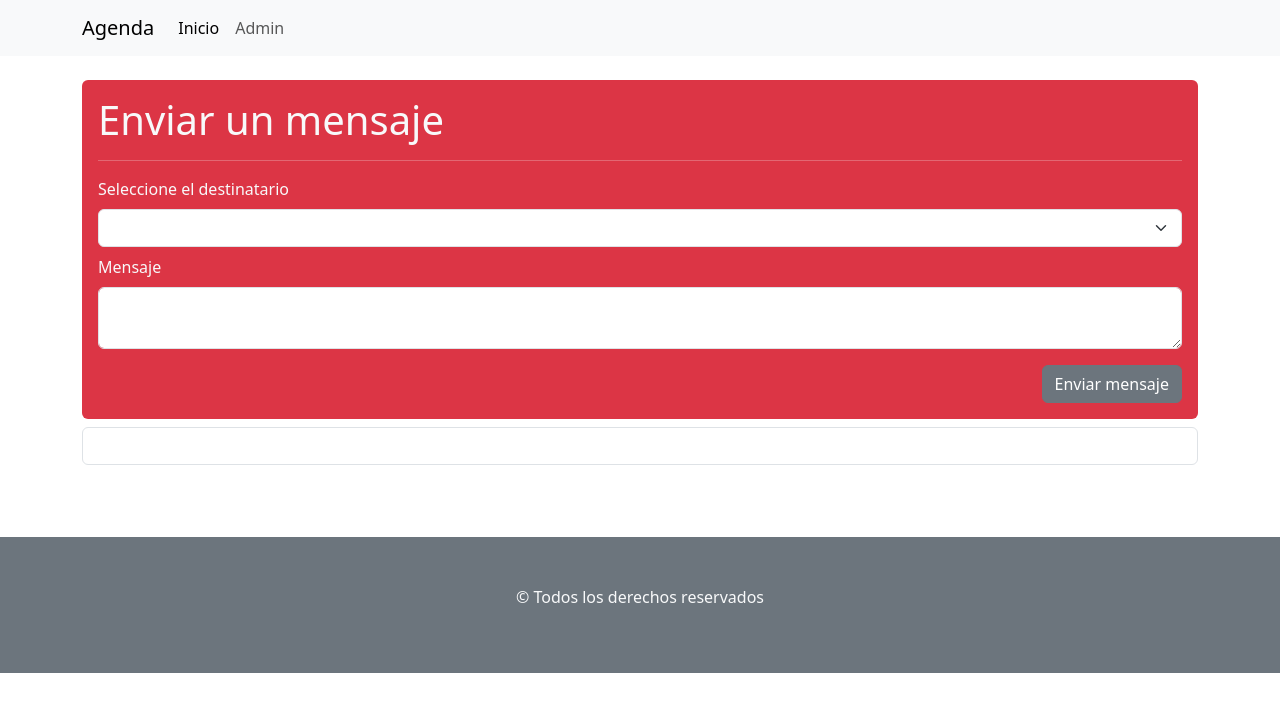
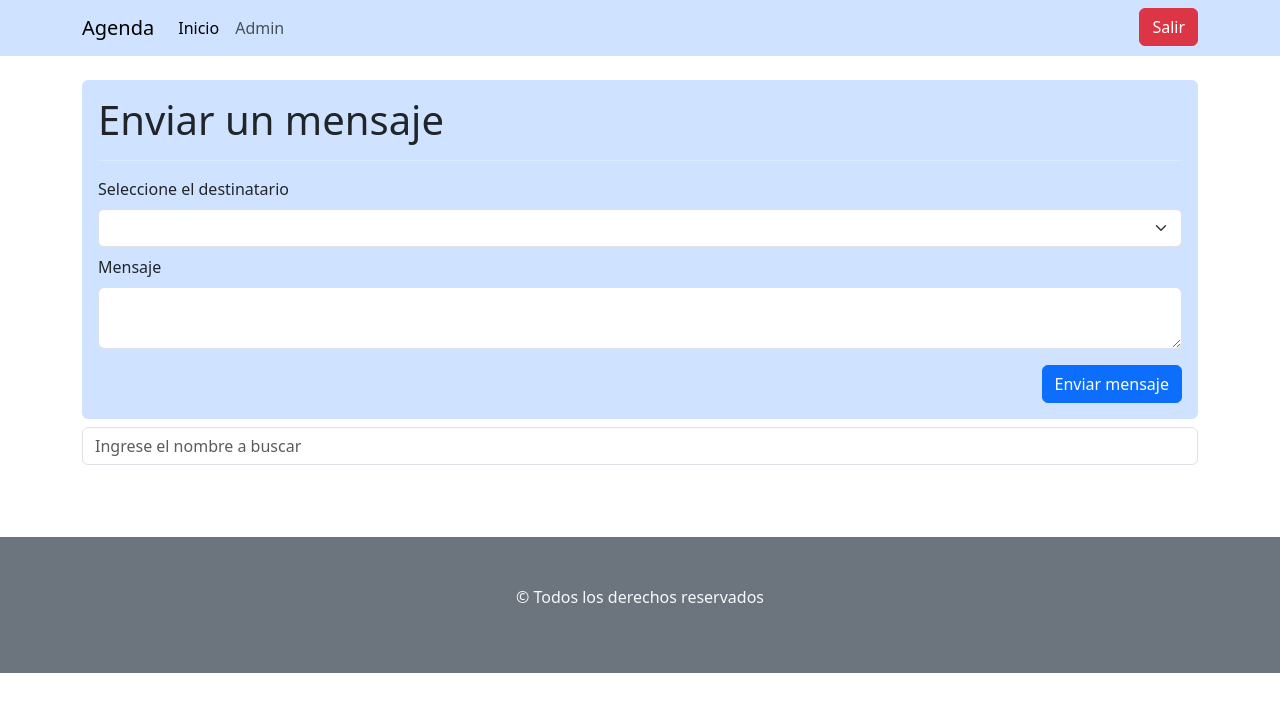
Before and after one commit to CardozoMartin/Agenda63i, a plain HTML site: page index.html in a window 1280 px wide. Drawn offline with nearby package versions, Linux system fonts and the light colour scheme; some packages are replaced by stand-ins of ours; a script that the page names is missing.

Commit message:
se agregan modifcaciones de estilos a todo

```diff
--- a/index.html
+++ b/index.html
@@ -23,13 +23,13 @@
       crossorigin="anonymous"
     ></script>
     <script defer src="https://cdn.jsdelivr.net/npm/sweetalert2@11"></script>
-    <link rel="stylesheet" href="./css/index.css">
+
   </head>
   <body>
     <header>
-      <nav class="navbar navbar-expand-lg bg-body-tertiary">
+      <nav class="navbar navbar-expand-lg bg-primary-subtle">
         <div class="container">
-          <a class="navbar-brand" href="#">Agenda</a>
+          <a class="navbar-brand fw-medium" href="#">Agenda</a>
           <button
             class="navbar-toggler"
             type="button"
@@ -44,12 +44,12 @@
           <div class="collapse navbar-collapse" id="navbarAgenda">
             <ul class="navbar-nav mb-2 mb-lg-0 w-100">
               <li class="nav-item">
-                <a class="nav-link active" aria-current="page" href="#"
+                <a class="nav-link active fw-medium" aria-current="page" href="#"
                   >Inicio</a
                 >
               </li>
               <li class="nav-item">
-                <a class="nav-link" href="./pages/login.html">Admin</a>
+                <a class="nav-link fw-medium" href="./pages/login.html">Admin</a>
               </li>
               <li class="nav-item ms-md-auto">
                 <button class="nav-link text-danger d-none" id="boton-salir">
@@ -62,22 +62,22 @@
       </nav>
     </header>
     <main class="container my-4">
-      <section class="p-3 bg-danger text-light rounded mb-2">
-        <h1 class="display-6 mb-2">Enviar un mensaje</h1>
+      <section class="p-3 bg-primary-subtle text-light rounded mb-2">
+        <h1 class="display-6 mb-2 text-dark">Enviar un mensaje</h1>
         <hr />
         <form>
           <fieldset>
-            <label for="select-contactos" class="form-label"
+            <label for="select-contactos" class="form-label text-dark"
               >Seleccione el destinatario</label
             >
             <select id="select-contactos" class="form-select"></select>
           </fieldset>
           <fieldset class="mt-2">
-            <label for="mensaje-contactos" class="form-label">Mensaje</label>
+            <label for="mensaje-contactos" class="form-label text-dark">Mensaje</label>
             <textarea id="mensaje-contactos" class="form-control"></textarea>
           </fieldset>
           <div class="text-end mt-3">
-            <button type="submit" class="btn btn-secondary">
+            <button type="submit" class="btn btn-primary">
               Enviar mensaje
             </button>
           </div>
@@ -87,8 +87,9 @@
         <form class="d-flex gap-2 w-100 fw-bolder" id="form-index-contactos">
           <input
             type="text"
-            class="form-control"
+            class="form-control fw-medium"
             id="input-busqueda-contactos"
+            placeholder="Ingrese el nombre a buscar"
           />
 
         </form>
--- a/js/admin/adminUtils.js
+++ b/js/admin/adminUtils.js
@@ -14,7 +14,7 @@ export const crearFilaTabla = (contacto, indice) => {
   const tbody = document.getElementById('tbody-contactos');
 
   const tr = document.createElement('tr');
-
+  tr.classList="fw-medium"
   // INDICE
 
   const tdIndice = document.createElement('td');
--- a/js/index/indexutils.js
+++ b/js/index/indexutils.js
@@ -1,6 +1,7 @@
 export const AgregarContactosAlSelect = (contacto) => {
     const selecContactos = document.getElementById('select-contactos');
-    const nombreContacto = document.createElement('option'); // Cambia 'value' a 'option'
+    const nombreContacto = document.createElement('option');
+
     nombreContacto.innerText = contacto.nombre;
 
     selecContactos.appendChild(nombreContacto);
--- a/js/logout.js
+++ b/js/logout.js
@@ -3,6 +3,7 @@
 // -----------------------------------------
 
 const botonSalir = document.getElementById('boton-salir');
+botonSalir.classList = "btn btn-danger"
 
 // -----------------------------------------
 // 2. Mostrar u ocultar el boton
```
Also changed, not shown: pages/admin.html (+17 -6 lines).
